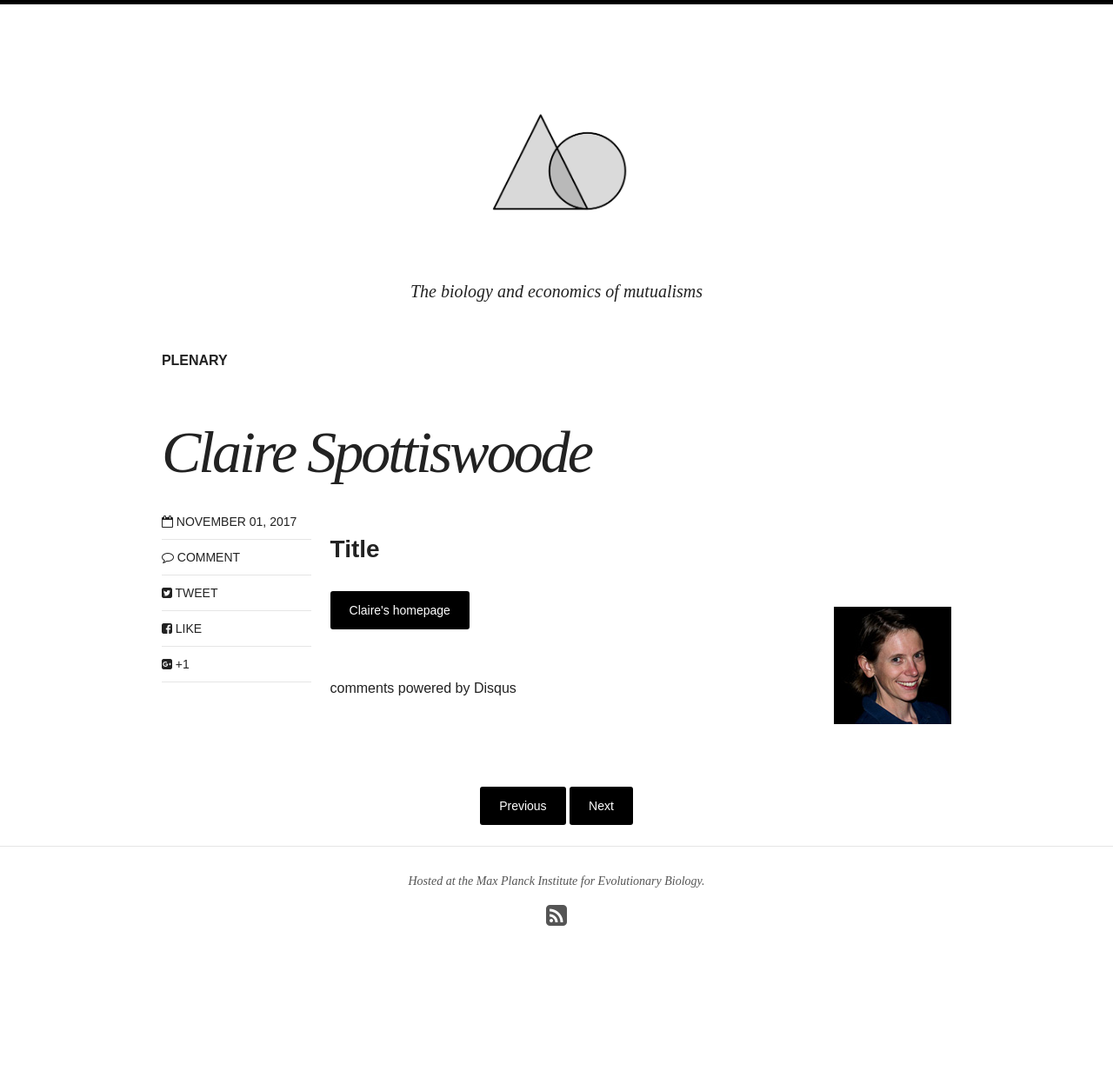
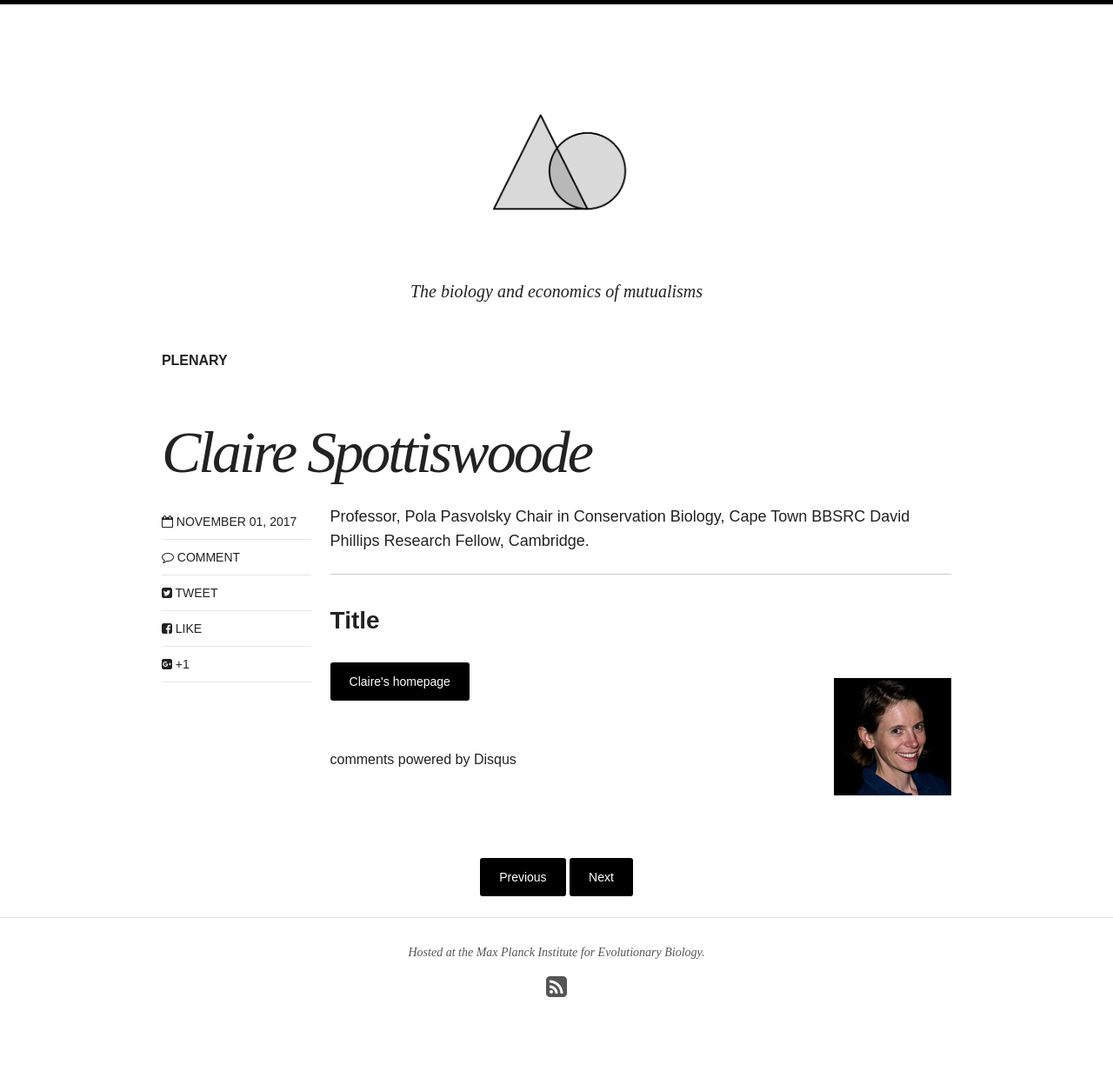
Before and after one commit to bionomics/bionomics, a Jekyll site: the page built from _posts/articles/2017-11-01-claire-spottiswoode.md, in a window 1280 px wide. Shown: the whole page at 87% size. Built offline with Jekyll 4.4.1, drawn with Linux system fonts in a browser that asks for light colours; nearby versions of some CDN libraries; comment, search, counter and statistics services are not loaded; before the commit the page ends 1165 px from its top, so only the background shows below that.

Commit message:
more details

```diff
--- a/_posts/articles/2017-11-01-claire-spottiswoode.md
+++ b/_posts/articles/2017-11-01-claire-spottiswoode.md
@@ -7,6 +7,12 @@ categories: articles
 tags: [plenary]
 comments: true
 share: true
+---
+
+Professor,
+Pola Pasvolsky Chair in Conservation Biology, Cape Town
+BBSRC David Phillips Research Fellow, Cambridge.
+
 ---
 
 ### Title
```
Also changed, not shown: _posts/articles/2017-11-01-christoph-hauert.md (+0 -3 lines), _posts/articles/2017-11-01-erol-akcay.md (+4 -0 lines).
